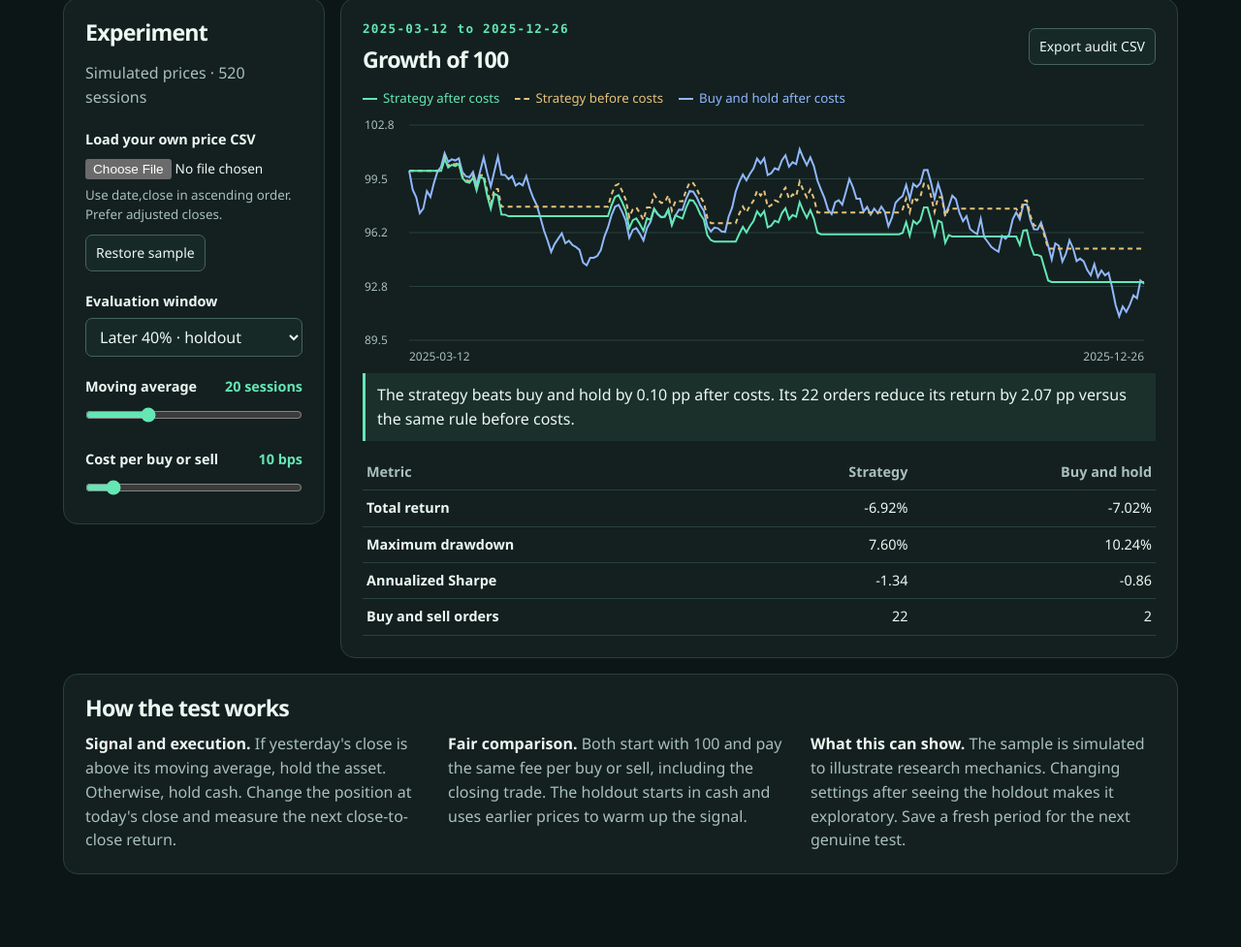
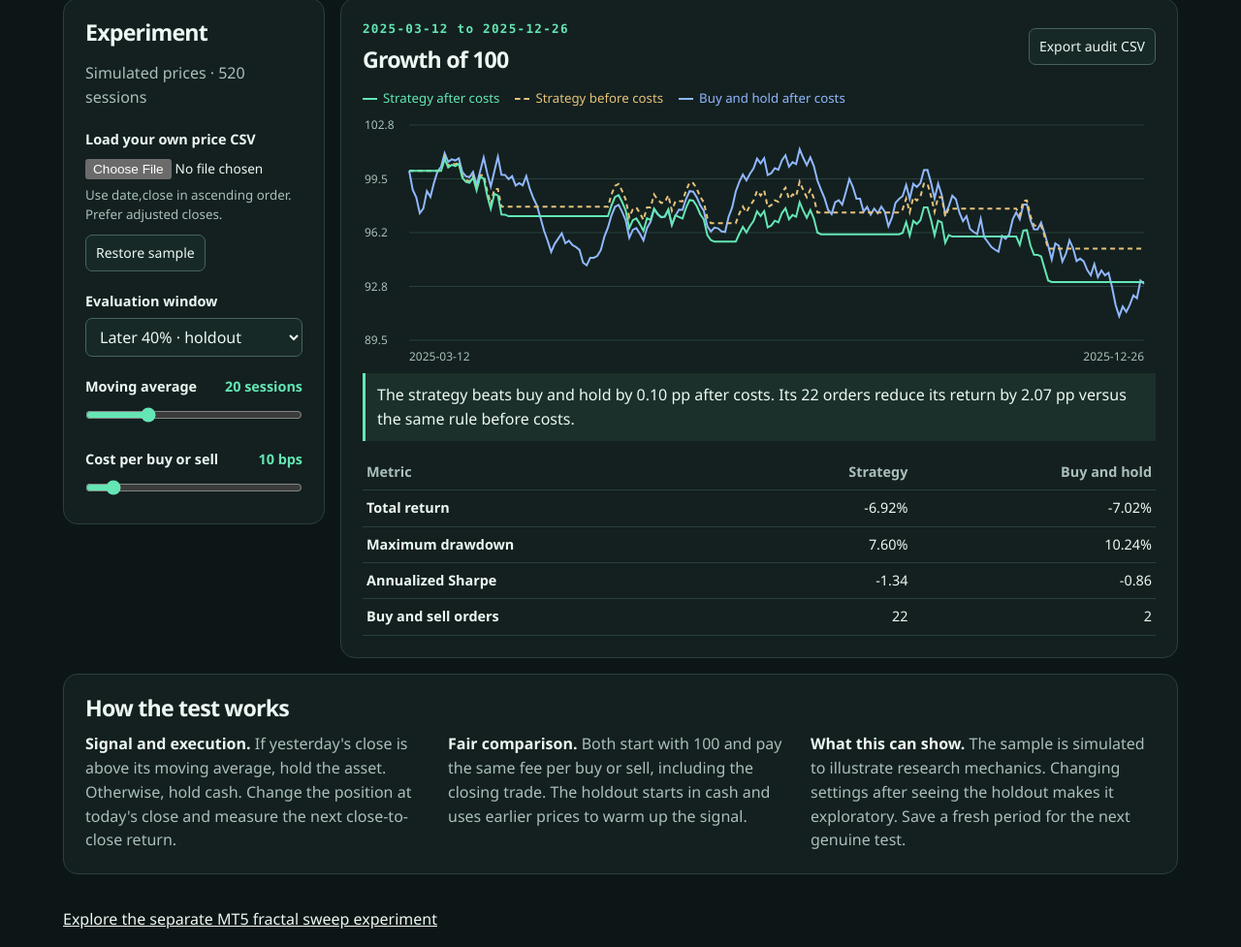
Before and after one commit to radheshyam1233/trendproof-lab, a plain HTML site: page docs/index.html in a window 1280 px wide. Shown: the part 334-1311 px from the top of the page at 97% size. Before the commit the page ends 1270 px from the top, so only its background shows below. Drawn offline with Linux system fonts and the light colour scheme.

Commit message:
Add MT5 fractal sweep Strategy Tester expert

```diff
--- a/docs/index.html
+++ b/docs/index.html
@@ -45,5 +45,6 @@
 <p><strong>Fair comparison.</strong> Both start with 100 and pay the same fee per buy or sell, including the closing trade. The holdout starts in cash and uses earlier prices to warm up the signal.</p>
 <p><strong>What this can show.</strong> The sample is simulated to illustrate research mechanics. Changing settings after seeing the holdout makes it exploratory. Save a fresh period for the next genuine test.</p>
 </div></section>
+<p><a href="https://github.com/radheshyam1233/trendproof-lab/tree/main/mt5">Explore the separate MT5 fractal sweep experiment</a></p>
 </main>
 </body></html>
```
Also changed, not shown: 3 other files.
